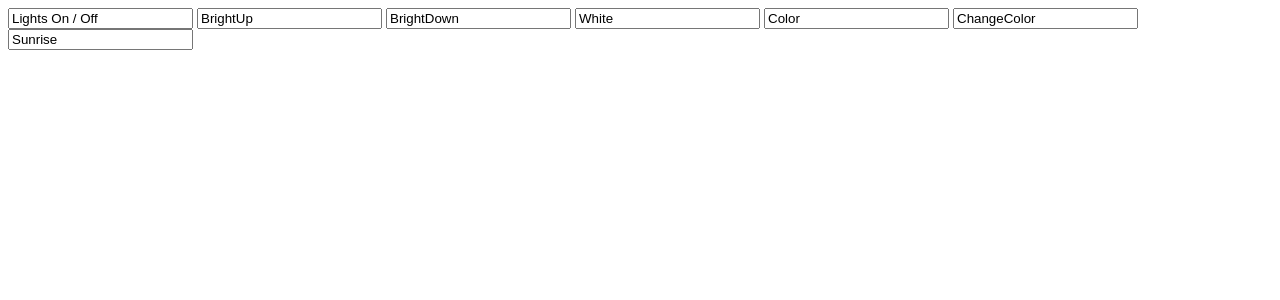
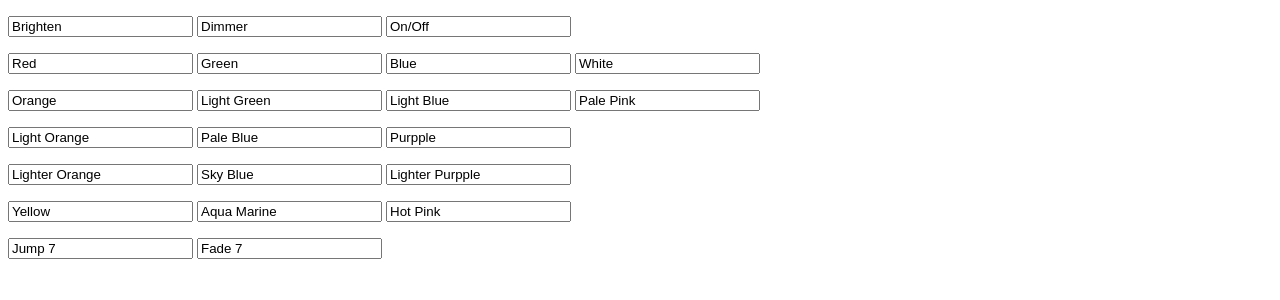
Before and after one commit to VoidedIceberg/IR-Pi-Lights-Web-Remote, a Flask app: page / in a window 1280 px wide. Shown: the top 300 px of the page. Run offline with Flask 2, Linux system fonts and the light colour scheme; parts of the project's set-up code (start-up, migrations or seed data) failed here and were passed over.

Commit message:
Half of the buttons on the webpage function. nothing too fancy yet.

```diff
--- a/app.py
+++ b/app.py
@@ -6,47 +6,115 @@ app = Flask(__name__)
 @app.route("/")
 def home():
     return render_template('home.html')
-
 @app.route("/On")
 def On():
-    sp.call(["irsend", "SEND_ONCE", "Lights", "Key_Power"])
+    sp.call(["irsend", "SEND_ONCE", "Dorm", "KEY_POWER"])
     print("Lights On / Off")
     return home()
-
-@app.route("/BrightUp")
-def BrightUp():
-    sp.call(["irsend", "SEND_ONCE", "Lights", "Key_0"])
-    print("Brighter")
+@app.route("/Bright")
+def Bright():
+    sp.call(["irsend", "SEND_ONCE", "Dorm", "KEY_BRIGHTER"])
+    print("Lights On / Off")
     return home()
-
-@app.route("/BrightDown")
-def BrightDown():
-    sp.call(["irsend", "SEND_ONCE", "Lights", "Key_1"])
-    print("Dimer")
+@app.route("/Dark")
+def Dark():
+    sp.call(["irsend", "SEND_ONCE", "dorm", "KEY_DARKER"])
+    print("Lights On / Off")
     return home()
-
+@app.route("/Red")
+def Red():
+    sp.call(["irsend", "SEND_ONCE", "Dorm", "KEY_R"])
+    print("Lights On / Off")
+    return home()
+@app.route("/Green")
+def Green():
+    sp.call(["irsend", "SEND_ONCE", "Dorm", "KEY_G"])
+    print("Lights On / Off")
+    return home()
+@app.route("/Blue")
+def Blue():
+    sp.call(["irsend", "SEND_ONCE", "Dorm", "KEY_B"])
+    print("Lights On / Off")
+    return home()
 @app.route("/White")
 def White():
-    sp.call(["irsend", "SEND_ONCE", "Lights", "Key_2"])
-    print("White")
+    sp.call(["irsend", "SEND_ONCE", "Dorm", "KEY_W"])
+    print("Lights On / Off")
     return home()
-
-@app.route("/Color")
-def Color():
-    sp.call(["irsend", "SEND_ONCE", "Lights", "Key_3"])
-    print("Color")
+@app.route("/Orange")
+def Orange():
+    sp.call(["irsend", "SEND_ONCE", "Dorm", "KEY_O"])
+    print("Lights On / Off")
     return home()
-
-@app.route("/ChangeColor")
-def ChangeColor():
-    sp.call(["irsend", "SEND_ONCE", "Lights", "Key_4"])
-    print("Change Color")
+@app.route("/Lgreen")
+def Lgreen():
+    sp.call(["irsend", "SEND_ONCE", "Dorm", "KEY_LIME"])
+    print("Lights On / Off")
     return home()
-
-@app.route("/Sunrise")
-def Sunrise():
-    sp.call(["irsend", "SEND_ONCE", "Lights", "Key_5"])
-    print("Sunrise")
+@app.route("/Lblue")
+def Lblue():
+    sp.call(["irsend", "SEND_ONCE", "Dorm", "KEY_B"])
+    print("Lights On / Off")
+    return home()
+@app.route("/Ppink")
+def Ppink():
+    sp.call(["irsend", "SEND_ONCE", "Dorm", "Key_Power"])
+    print("Lights On / Off")
+    return home()
+@app.route("/Lorange")
+def Lorange():
+    sp.call(["irsend", "SEND_ONCE", "Dorm", "Key_Power"])
+    print("Lights On / Off")
+    return home()
+@app.route("/Pblue")
+def Pblue():
+    sp.call(["irsend", "SEND_ONCE", "Dorm", "Key_Power"])
+    print("Lights On / Off")
+    return home()
+@app.route("/Purple")
+def Purple():
+    sp.call(["irsend", "SEND_ONCE", "Dorm", "Key_Power"])
+    print("Lights On / Off")
+    return home()
+@app.route("/LLorange")
+def LLorange():
+    sp.call(["irsend", "SEND_ONCE", "Dorm", "Key_Power"])
+    print("Lights On / Off")
+    return home()
+@app.route("/SkyBlue")
+def SkyBlue():
+    sp.call(["irsend", "SEND_ONCE", "Dorm", "Key_Power"])
+    print("Lights On / Off")
+    return home()
+@app.route("/Lpurple")
+def Lpurple():
+    sp.call(["irsend", "SEND_ONCE", "Dorm", "Key_Power"])
+    print("Lights On / Off")
+    return home()
+@app.route("/Yellow")
+def Yellow():
+    sp.call(["irsend", "SEND_ONCE", "Dorm", "Key_Power"])
+    print("Lights On / Off")
+    return home()
+@app.route("/AMarine")
+def AMarine():
+    sp.call(["irsend", "SEND_ONCE", "Dorm", "Key_Power"])
+    print("Lights On / Off")
+    return home()
+@app.route("/HPink")
+def HPink():
+    sp.call(["irsend", "SEND_ONCE", "Dorm", "Key_Power"])
+    print("Lights On / Off")
+    return home()
+@app.route("/Jump7")
+def Jump7():
+    sp.call(["irsend", "SEND_ONCE", "Dorm", "Key_Power"])
+    print("Lights On / Off")
+    return home()
+@app.route("/Fade7")
+def Fade7():
+    sp.call(["irsend", "SEND_ONCE", "Dorm", "Key_Power"])
+    print("Lights On / Off")
     return home()
 
 if __name__ == "__main__":
--- a/templates/home.html
+++ b/templates/home.html
@@ -2,12 +2,42 @@
 <html>
     <head>
         <title> Web App Light Contorl!</title>
-        <a href=On><input type=”button” value="Lights On / Off"></a>
-        <a href=BrightUp><input type=”button” value="BrightUp"></a>
-        <a href=BrightDown><input type=”button” value="BrightDown"></a>
-        <a href=White><input type=”button” value="White"></a>
-        <a href=Color><input type=”button” value="Color"></a>
-        <a href=ChangeColor><input type=”button” value="ChangeColor"></a>
-        <a href=Sunrise><input type=”button” value="Sunrise"></a>
+        <p>
+            <a href=Bright><input type=”button” value="Brighten"></a>
+            <a href=Dark><input type=”button” value="Dimmer"></a>
+            <a href=On><input type=”button” value="On/Off"></a>
+        </p>
+        <p>
+            <a href=Red><input type=”button” value="Red"></a>
+            <a href=Green><input type=”button” value="Green"></a>
+            <a href=Blue><input type=”button” value="Blue"></a>
+            <a href=White><input type=”button” value="White"></a>
+        </p>
+        <p>
+            <a href=Orange><input type=”button” value="Orange"></a>
+            <a href=Lgreen><input type=”button” value="Light Green"></a>
+            <a href=Lblue><input type=”button” value="Light Blue"></a>
+            <a href=Ppink><input type=”button” value="Pale Pink"></a>
+        </p>
+        <p>
+            <a href=Lorange><input type=”button” value="Light Orange"></a>
+            <a href=Pblue><input type=”button” value="Pale Blue"></a>
+            <a href=Purple><input type=”button” value="Purpple"></a>
+        </p>
+        <p>
+            <a href=LLorange><input type=”button” value="Lighter Orange"></a>
+            <a href=SkyBlue><input type=”button” value="Sky Blue"></a>
+            <a href=Lpurple><input type=”button” value="Lighter Purpple"></a>
+        </p>
+        <p>
+            <a href=Yellow><input type=”button” value="Yellow"></a>
+            <a href=AMarine><input type=”button” value="Aqua Marine"></a>
+            <a href=HPink><input type=”button” value="Hot Pink"></a>
+        </p>
+        <p>
+            <a href=Jump7><input type=”button” value="Jump 7"></a>
+            <a href=Fade7><input type=”button” value="Fade 7"></a>
+        </p>
+
     </head>
 </html>
```
Also changed, not shown: buttons.txt (added).
